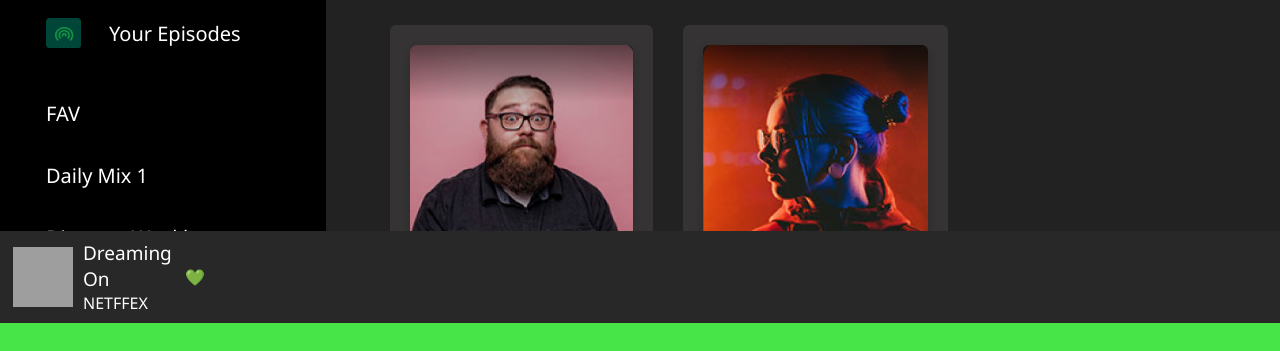
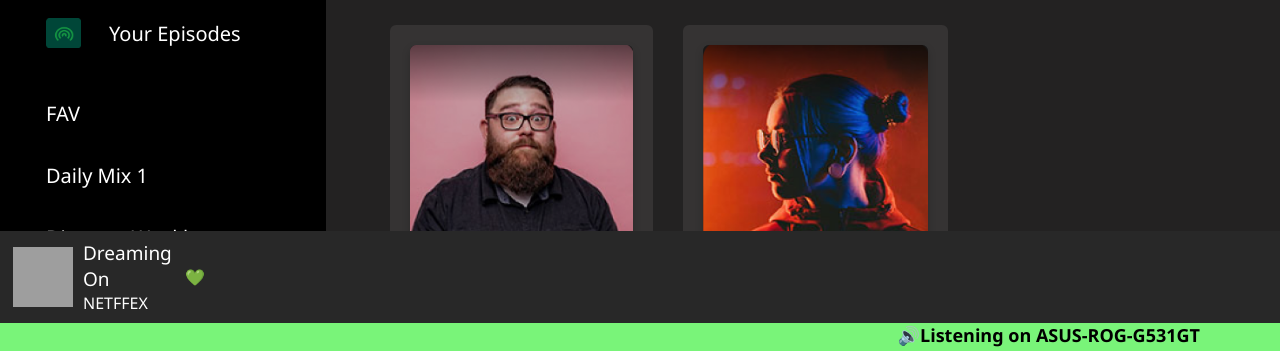
Before and after one commit to Debalina99/SpotifyClone, a plain HTML site: page index.html in a window 1280 px wide. Shown: the part 449-800 px from the top of the page. Drawn offline with Linux system fonts and the light colour scheme; grey boxes are pictures that could not be loaded.

Commit message:
Updated styles

```diff
--- a/index.html
+++ b/index.html
@@ -234,8 +234,8 @@
             <span>💚</span>
           </div>
           <div class="green-area">
-            <div >
-
+            <div>
+              <span style="float: right;margin-top: 0;margin-right: 80px;color: black;font-size: 18px;"><b>🔊Listening on ASUS-ROG-G531GT</b></span>
             </div>
           </div>
         </div>
--- a/style.css
+++ b/style.css
@@ -244,7 +244,8 @@ header .search {
     padding-left: 13px
 }
 .green-area{
-    background-color: rgb(72, 229, 72);
+    background-color: rgb(121, 244, 121);
     width: 100%;
     height: 40px;
+
 }
```
